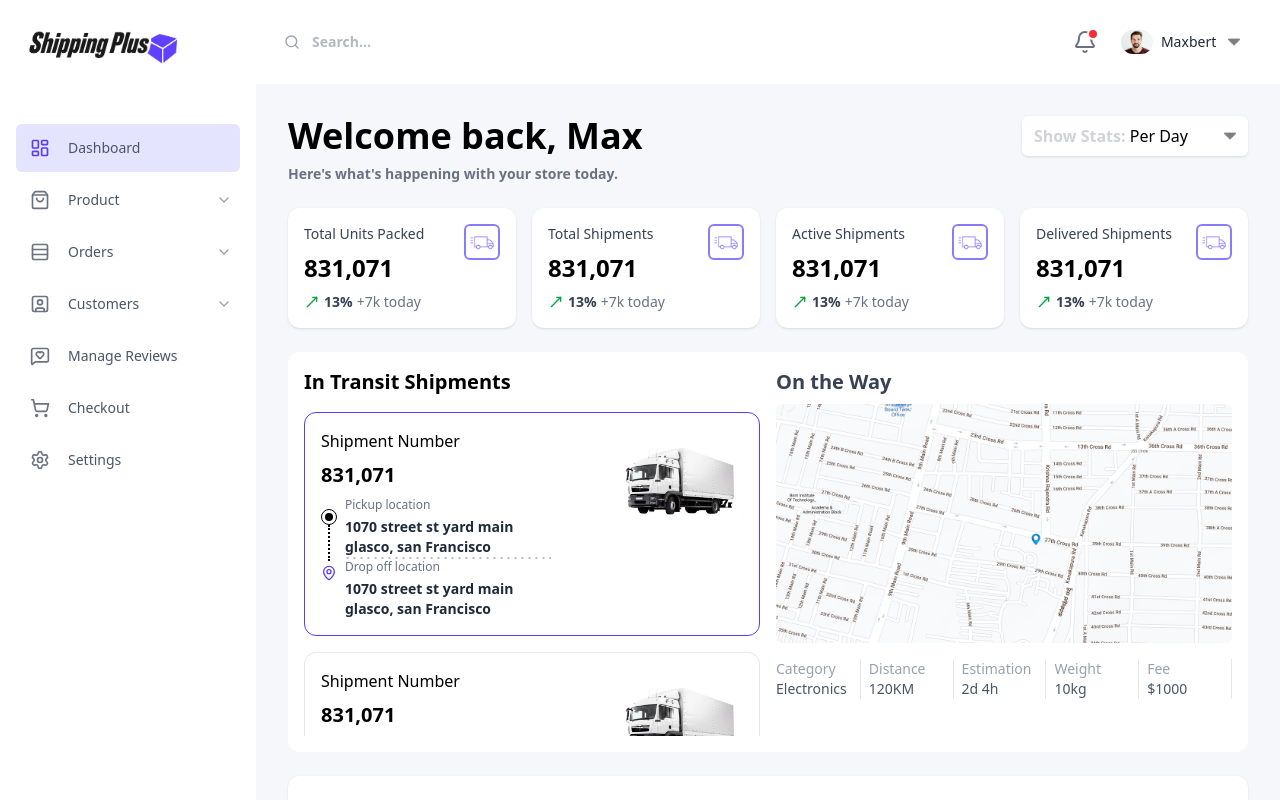
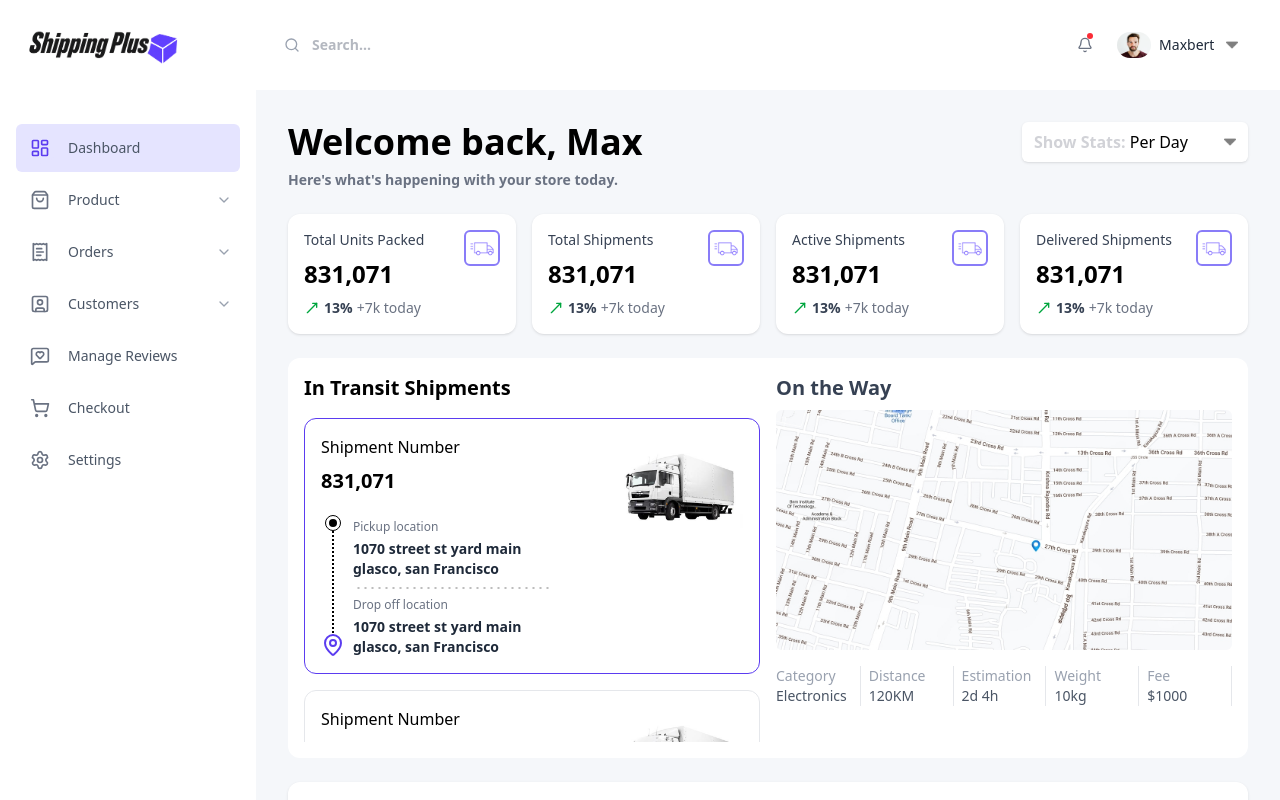
Before and after one commit to ALOK9442/waldo_task, a React (Vite) app: page / in a window 1280 px wide. Built offline with nearby package versions, Linux system fonts and the light colour scheme.

Commit message:
chores: order table font size fix shipment card icon size change

```diff
--- a/package.json
+++ b/package.json
@@ -10,11 +10,15 @@
     "preview": "vite preview"
   },
   "dependencies": {
+    "@emotion/react": "^11.14.0",
+    "@emotion/styled": "^11.14.0",
     "@fortawesome/fontawesome-svg-core": "^6.7.2",
     "@fortawesome/free-brands-svg-icons": "^6.7.2",
     "@fortawesome/free-regular-svg-icons": "^6.7.2",
     "@fortawesome/free-solid-svg-icons": "^6.7.2",
     "@fortawesome/react-fontawesome": "^0.2.2",
+    "@mui/icons-material": "^7.1.1",
+    "@mui/material": "^7.1.1",
     "@tailwindcss/vite": "^4.1.8",
     "lucide-react": "^0.513.0",
     "react": "^19.1.0",
--- a/src/components/DashBoardHeader.tsx
+++ b/src/components/DashBoardHeader.tsx
@@ -2,7 +2,7 @@ export default function DashboardHeader() {
   return (
     <div className="mb-6 flex flex-col md:flex-row justify-between w-full">
       <div className="flex flex-col gap-2">
-        <h1 className="text-xl md:text-4xl font-semibold">Welcome back, Max</h1>
+        <h1 className="text-xl md:text-4xl font-semibold font-sans">Welcome back, Max</h1>
         <p className="text-gray-500 font-semibold text-xs md:text-sm">
           Here's what's happening with your store today.
         </p>
--- a/src/components/OrderTable.tsx
+++ b/src/components/OrderTable.tsx
@@ -3,9 +3,10 @@ import { ChevronRight } from "lucide-react";
 interface Order {
   productId: string;
   type: string;
-  arrival: string;
+  arrivalTime: string;
   weight: string;
-  route: string;
+  source: string;
+  destination: string;
   fee: string;
   status: string;
 }
@@ -13,46 +14,64 @@ interface Order {
 export const OrderTable = ({ orders }: { orders: Order[] }) => (
   <div className="w-full rounded-xl bg-white p-4 shadow">
     <div className="w-full overflow-x-auto">
-      <table className="w-full min-w-max table-auto text-sm border-separate border-spacing-x-6 border-spacing-y-3 whitespace-nowrap">
+      <p className="font-medium text-lg mb-4 px-[1.5rem] text-gray-700">
+        Tracking Order
+      </p>
+      <table className="w-full min-w-max table-auto text-sm border-separate border-spacing-y-3 whitespace-nowrap ml-[1.5rem]">
         <thead>
-          <tr className="text-gray-500 text-xs uppercase">
-            {orders.length > 0 &&
-              Object.keys(orders[0]).map((key) => (
-                <th
-                  key={key}
-                  className="pb-2 text-left text-[#b9b7bb] font-medium text-xs"
-                >
-                  {key.toUpperCase().replace(/_/g, " ")}
-                </th>
-              ))}
+          <tr className="text-gray-600 text-xs uppercase">
+            <th className="pb-2 text-left text-[#a4a2a8] font-medium text-xs">
+              Product Id
+            </th>
+            <th className="pb-2 text-left text-[#a4a2a8] font-medium text-xs">
+              Type
+            </th>
+            <th className="pb-2 text-left text-[#a4a2a8] font-medium text-xs">
+              Arrival Time
+            </th>
+            <th className="pb-2 text-left text-[#a4a2a8] font-medium text-xs">
+              Weight
+            </th>
+            <th className="pb-2 text-left text-[#a4a2a8] font-medium text-xs">
+              Route
+            </th>
+            <th className="pb-2 text-left text-[#a4a2a8] font-medium text-xs">
+              Fee
+            </th>
+            <th className="pb-2 text-left text-[#a4a2a8] font-medium text-xs">
+              Status
+            </th>
           </tr>
         </thead>
         <tbody>
           {orders.map((o, i) => (
-            <tr key={i} className="hover:bg-gray-50">
-              <td className="py-3 text-gray-400">{o.productId}</td>
-              <td className="py-3">
-                <span className="rounded-md bg-[#b6b4ba] px-2 py-1 text-xs text-gray-100">
+            <tr key={i}>
+              <td className="py-3 text-[#a4a2a8] border-b border-gray-200">
+                {o.productId}
+              </td>
+              <td className="py-3 border-b border-gray-200">
+                <span className="rounded-md bg-[#b6b4ba] px-2 py-1 text-xs text-gray-200">
                   {o.type}
                 </span>
               </td>
-              <td className="py-3 text-gray-700 font-medium">{o.arrival}</td>
-              <td className="py-3 text-gray-700 font-medium">{o.weight}</td>
-              <td className="py-3 text-gray-700 font-medium">
+              <td className="py-3 text-gray-700 font-normal border-b border-gray-200 text-sm">
+                {o.arrivalTime}
+              </td>
+              <td className="py-3 text-gray-700 font-normal border-b border-gray-200 text-sm">
+                {o.weight}
+              </td>
+              <td className="py-3 text-gray-700 font-normal border-b border-gray-200 text-sm">
                 <div className="flex items-center gap-1">
-                  {o.route.split(" > ").map((location, idx, arr) => (
-                    <div key={idx} className="flex items-center">
-                      <span>{location}</span>
-                      {idx < arr.length - 1 && (
-                        <ChevronRight className="mx-1 h-4 w-4" />
-                      )}
-                    </div>
-                  ))}
+                  <span>{o.source}</span>
+                  <ChevronRight className="h-5 w-5 text-gray-800 font-semibold" />
+                  <span>{o.destination}</span>
                 </div>
               </td>
-              <td className="py-3 text-gray-700 font-medium">{o.fee}</td>
-              <td className="py-3 text-gray-700 font-medium">
-                <span className="rounded-full bg-green-100 px-3 py-1 text-xs font-semibold text-green-600">
+              <td className="py-3 text-gray-700 font-normal border-b border-gray-200 text-sm">
+                {o.fee}
+              </td>
+              <td className="py-3 text-gray-700 font-normal border-b border-gray-200 text-sm">
+                <span className="rounded-full bg-[#daffc9] px-3 py-1 text-xs text-[#47aa50] font-medium">
                   {o.status}
                 </span>
               </td>
--- a/src/components/ShipMentCard.tsx
+++ b/src/components/ShipMentCard.tsx
@@ -23,23 +23,25 @@ export const ShipmentCard = ({
       <p className="text-xl font-semibold">{id.toLocaleString()}</p>
 
       <div className="flex gap-2">
-        <div className="flex flex-col items-center mt-4">
-          <div className="w-2 h-2 rounded-full bg-black relative">
+        <div className="flex flex-col items-center mt-4 relative">
+          <div className="w-2 h-2 rounded-full bg-black relative z-10">
             <div className="absolute -inset-1 rounded-full border border-black" />
           </div>
 
-          <div className="sm:h-9 h-16 border-l-2 border-dotted border-black my-1" />
+          <div className="flex-1 border-l-2 border-dotted border-black my-1 min-h-[3rem] sm:min-h-[2.5rem]" />
 
-          <MapPin className="w-4 h-4 text-[#5B3CF0]" />
+          <MapPin className="w-6 h-6 text-[#5B3CF0] -mt-1" />
         </div>
 
-        <div className="flex flex-col text-sm text-gray-600 flex-1">
-          <div className="flex flex-col gap-1">
+        <div className="flex flex-col text-sm text-gray-600 flex-1 mt-4">
+          <div className="flex flex-col gap-1 mb-2">
             <p className="text-xs font-normal text-gray-500">Pickup location</p>
             <p className="text-sm font-semibold text-gray-800">
               {pickupLocation}
             </p>
           </div>
+
+          <div className="flex-1 flex items-center">
             <div
               className="w-full"
               style={{
@@ -51,7 +53,9 @@ export const ShipmentCard = ({
                 height: "2px",
               }}
             />
-          <div className="flex flex-col gap-1">
+          </div>
+
+          <div className="flex flex-col gap-1 mt-2">
             <p className="text-xs font-normal text-gray-500">
               Drop off location
             </p>
@@ -62,6 +66,10 @@ export const ShipmentCard = ({
         </div>
       </div>
     </div>
-    <img src="/truckimage.jpg" alt="truck" className="sm:w-32 w-24" />
+    <img
+      src="/truckimage.jpg"
+      alt="truck"
+      className="sm:w-32 w-24 object-contain"
+    />
   </div>
 );
--- a/src/components/layout/Sidebar.tsx
+++ b/src/components/layout/Sidebar.tsx
@@ -2,17 +2,17 @@ import {
   LayoutDashboard,
   Settings,
   ShoppingBag,
-  Rows3,
   SquareUser,
   ShoppingCart,
   MessageSquareHeart,
   ChevronDown,
+  ReceiptText,
 } from "lucide-react";
 
 const menu = [
   { name: "Dashboard", icon: LayoutDashboard, expandable: false },
   { name: "Product", icon: ShoppingBag, expandable: true },
-  { name: "Orders", icon: Rows3, expandable: true },
+  { name: "Orders", icon: ReceiptText, expandable: true },
   { name: "Customers", icon: SquareUser, expandable: true },
   { name: "Manage Reviews", icon: MessageSquareHeart, expandable: false },
   { name: "Checkout", icon: ShoppingCart, expandable: false },
--- a/src/components/layout/TopBar.tsx
+++ b/src/components/layout/TopBar.tsx
@@ -24,15 +24,15 @@ export default function Topbar({ onMenuClick }: TopbarProps) {
       </div>
       <div className="flex items-center gap-2 sm:gap-6 w-full md:w-auto justify-end sm:pr-14">
         <div className="relative">
-          <Bell className="text-gray-500 w-4 sm:w-6" />
-          <span className="absolute sm:top-0 sm:right-0 top-1 right-1 block sm:h-2 sm:w-2 h-1 w-1 rounded-full bg-red-500 ring-2 ring-white"></span>
+          <Bell className="text-gray-500 w-4 sm:w-4" />
+          <span className="absolute sm:top-0 sm:right-0 top-1 right-1 block sm:h-1.5 sm:w-1.5 h-1.5 w-1.5 rounded-full bg-red-500"></span>
         </div>
-        <div className="flex items-center gap-2">
+        <div className="flex items-center gap-2 py-2">
           <img
             src="/avatar.webp"
             alt="User"
-            width={32}
-            height={32}
+            width={34}
+            // height={36}
             className="rounded-full"
           />
           <span className="text-sm font-medium text-gray-800">Maxbert</span>
--- a/src/utils/data.ts
+++ b/src/utils/data.ts
@@ -1,9 +1,10 @@
 export const orders = new Array(10).fill(null).map(() => ({
   productId: "9256829192-FE",
   type: "electronics",
-  arrival: "4/13/2025",
+  arrivalTime: "4/13/2025",
   weight: "25 KG",
-  route: "San Francisco > New York",
+  source: "San Francisco",
+  destination: "New York",
   fee: "$2000",
   status: "Delivered",
 }));
```
Also changed, not shown: 1 other file (tests, documents, lock files or other folders). Lines whose indentation alone changed are shown as unchanged.
